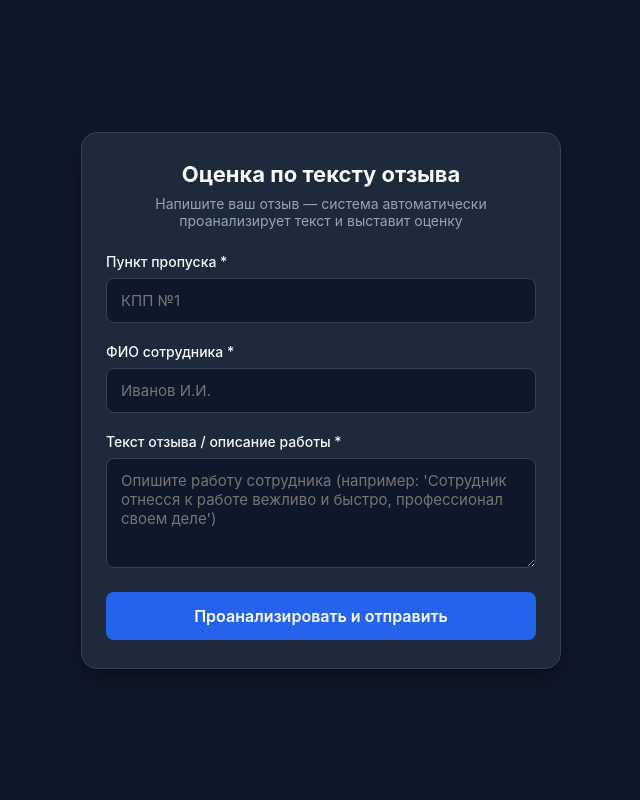
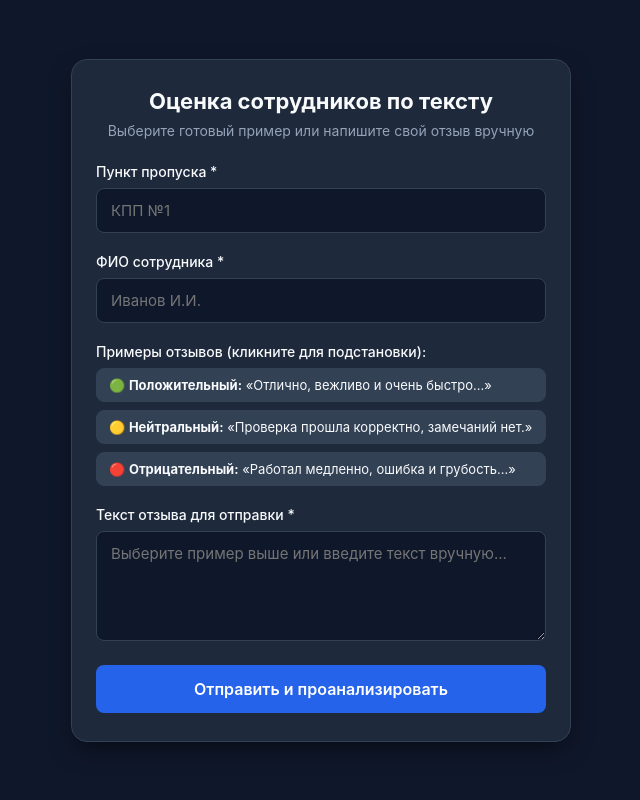
Before and after one commit to Erbolat-1/employee-rating, a Flask app: page / in a window 1280 px wide. Shown: the whole page, without its empty margins (319-959 px from the left). Run offline with Flask 3, Linux system fonts and the light colour scheme.

Commit message:
Update index.html

```diff
--- a/employee-rating/templates/index.html
+++ b/employee-rating/templates/index.html
@@ -16,6 +16,7 @@
             --star-color: #f59e0b;
             --error-color: #ef4444;
             --success-color: #10b981;
+            --chip-bg: #334155;
         }
 
         * {
@@ -37,7 +38,7 @@
 
         .container {
             width: 100%;
-            max-width: 480px;
+            max-width: 500px;
             background-color: var(--card-bg);
             border: 1px solid var(--border-color);
             border-radius: 16px;
@@ -93,6 +94,37 @@
             min-height: 110px;
         }
 
+        /* Быстрые шаблоны примеров */
+        .examples-title {
+            font-size: 13px;
+            color: var(--text-muted);
+            margin-bottom: 8px;
+        }
+
+        .presets-list {
+            display: flex;
+            flex-direction: column;
+            gap: 8px;
+            margin-bottom: 12px;
+        }
+
+        .preset-btn {
+            background-color: var(--chip-bg);
+            color: var(--text-main);
+            border: 1px solid var(--border-color);
+            border-radius: 8px;
+            padding: 8px 12px;
+            font-size: 13px;
+            text-align: left;
+            cursor: pointer;
+            transition: background 0.2s ease, border-color 0.2s ease;
+        }
+
+        .preset-btn:hover {
+            background-color: #475569;
+            border-color: var(--accent-color);
+        }
+
         .btn-submit {
             width: 100%;
             padding: 14px;
@@ -103,7 +135,7 @@
             font-size: 16px;
             font-weight: 600;
             cursor: pointer;
-            transition: background-color 0.2s ease, opacity 0.2s ease;
+            transition: background-color 0.2s ease;
         }
 
         .btn-submit:hover {
@@ -161,8 +193,8 @@
 
 <div class="container">
     <div class="header">
-        <h1>Оценка по тексту отзыва</h1>
-        <p>Напишите ваш отзыв — система автоматически проанализирует текст и выставит оценку</p>
+        <h1>Оценка сотрудников по тексту</h1>
+        <p>Выберите готовый пример или напишите свой отзыв вручную</p>
     </div>
 
     <form id="ratingForm">
@@ -177,11 +209,26 @@
         </div>
 
         <div class="form-group">
-            <label for="comment">Текст отзыва / описание работы *</label>
-            <textarea id="comment" placeholder="Опишите работу сотрудника (например: 'Сотрудник отнесся к работе вежливо и быстро, профессионал своем деле')" required></textarea>
+            <label>Примеры отзывов (кликните для подстановки):</label>
+            <div class="presets-list">
+                <button type="button" class="preset-btn" onclick="setPreset('Сотрудник работал отлично, вежливо и очень быстро. Большое спасибо!')">
+                    🟢 <b>Положительный:</b> «Отлично, вежливо и очень быстро...»
+                </button>
+                <button type="button" class="preset-btn" onclick="setPreset('Проверка прошла корректно и аккуратно. Замечаний нет.')">
+                    🟡 <b>Нейтральный:</b> «Проверка прошла корректно, замечаний нет.»
+                </button>
+                <button type="button" class="preset-btn" onclick="setPreset('Сотрудник работал очень медленно, допустил ошибку и общался грубо.')">
+                    🔴 <b>Отрицательный:</b> «Работал медленно, ошибка и грубость...»
+                </button>
+            </div>
         </div>
 
-        <button type="submit" class="btn-submit" id="submitBtn">Проанализировать и отправить</button>
+        <div class="form-group">
+            <label for="comment">Текст отзыва для отправки *</label>
+            <textarea id="comment" placeholder="Выберите пример выше или введите текст вручную..." required></textarea>
+        </div>
+
+        <button type="submit" class="btn-submit" id="submitBtn">Отправить и проанализировать</button>
     </form>
 
     <div id="alertError" class="alert-error"></div>
@@ -198,6 +245,13 @@
     const submitBtn = document.getElementById('submitBtn');
     const alertError = document.getElementById('alertError');
     const resultBox = document.getElementById('resultBox');
+    const commentInput = document.getElementById('comment');
+
+    // Функция быстрых ответов/примеров
+    function setPreset(text) {
+        commentInput.value = text;
+        commentInput.focus();
+    }
 
     form.addEventListener('submit', async function(e) {
         e.preventDefault();
@@ -207,15 +261,15 @@
 
         const checkpoint = document.getElementById('checkpoint').value.trim();
         const employeeName = document.getElementById('employee_name').value.trim();
-        const comment = document.getElementById('comment').value.trim();
+        const comment = commentInput.value.trim();
 
         if (!checkpoint || !employeeName || !comment) {
-            showError('Заполните все обязательные поля!');
+            showError('Заполните все поля!');
             return;
         }
 
         submitBtn.disabled = true;
-        submitBtn.innerText = 'Анализ текста...';
+        submitBtn.innerText = 'Анализ и отправка...';
 
         try {
             const response = await fetch('/api/rate', {
@@ -236,21 +290,21 @@
                 document.getElementById('resultMessage').innerText = result.message;
                 document.getElementById('resultStars').innerText = '★'.repeat(result.rating) + '☆'.repeat(5 - result.rating);
                 document.getElementById('resultDetails').innerHTML = `
-                    Рассчитанный балл: <b>${result.rating} из 5</b><br>
-                    Тональность текста: <b>${result.sentiment}</b><br>
-                    Слов в тексте: <b>${result.word_count}</b>
+                    Автоматическая оценка: <b>${result.rating} из 5</b><br>
+                    Тональность: <b>${result.sentiment}</b><br>
+                    Количество слов: <b>${result.word_count}</b>
                 `;
 
                 resultBox.style.display = 'block';
             } else {
-                showError(result.message || 'Ошибка отправки.');
+                showError(result.message || 'Ошибка обработки.');
                 submitBtn.disabled = false;
-                submitBtn.innerText = 'Проанализировать и отправить';
+                submitBtn.innerText = 'Отправить и проанализировать';
             }
         } catch (err) {
-            showError('Ошибка сети или сервера. Проверьте подключение.');
+            showError('Ошибка связи с сервером.');
             submitBtn.disabled = false;
-            submitBtn.innerText = 'Проанализировать и отправить';
+            submitBtn.innerText = 'Отправить и проанализировать';
         }
     });
 
```
